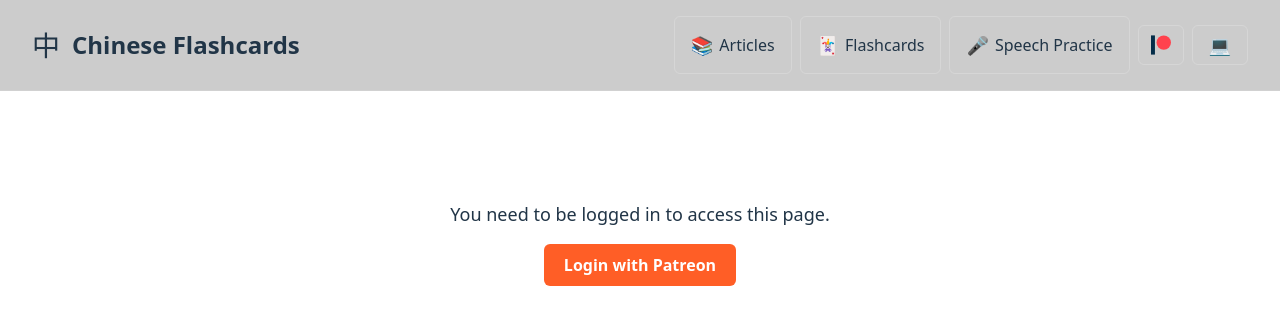
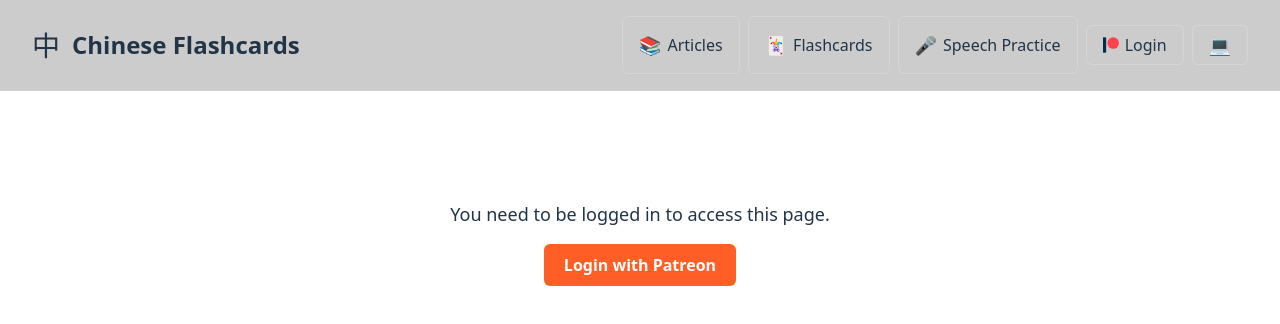
Before and after one commit to ajpeng/chinese-flashcards, a React (Vite) app in the folder frontend/: page /chinese-flashcards/new in a window 1280 px wide. Shown: the top 324 px of the page. Built offline with nearby package versions, Linux system fonts and the light colour scheme; no server answers; what opencc-js would draw is missing.

Commit message:
fix: standardize navbar button heights and widths for consistent alignment

```diff
--- a/frontend/src/components/NavBar.tsx
+++ b/frontend/src/components/NavBar.tsx
@@ -200,19 +200,21 @@ function NavBar() {
             style={{
               backgroundColor: 'transparent',
               border: '1px solid rgba(255, 255, 255, 0.2)',
-              padding: '8px 12px',
+              padding: '8px 16px',
               borderRadius: '6px',
               cursor: 'pointer',
               display: 'flex',
               alignItems: 'center',
               justifyContent: 'center',
-              height: '40px'
+              height: '40px',
+              minWidth: '44px'
             }}
           >
-            <svg xmlns="http://www.w3.org/2000/svg" viewBox="0 0 569 546" width="20" height="20" aria-hidden="true">
+            <svg xmlns="http://www.w3.org/2000/svg" viewBox="0 0 569 546" width="16" height="16" aria-hidden="true" style={{ marginRight: '6px' }}>
               <circle cx="363" cy="205" r="205" fill="#FF424D" />
               <rect x="0" y="0" width="112" height="546" fill="#052D49" />
             </svg>
+            Login
           </button>
         )}
         <button
@@ -228,7 +230,9 @@ function NavBar() {
             height: '40px',
             display: 'flex',
             alignItems: 'center',
-            fontSize: '18px'
+            justifyContent: 'center',
+            fontSize: '18px',
+            minWidth: '44px'
           }}
         >
           {theme === 'light' ? '☀️' : theme === 'dark' ? '🌙' : '💻'}
```
